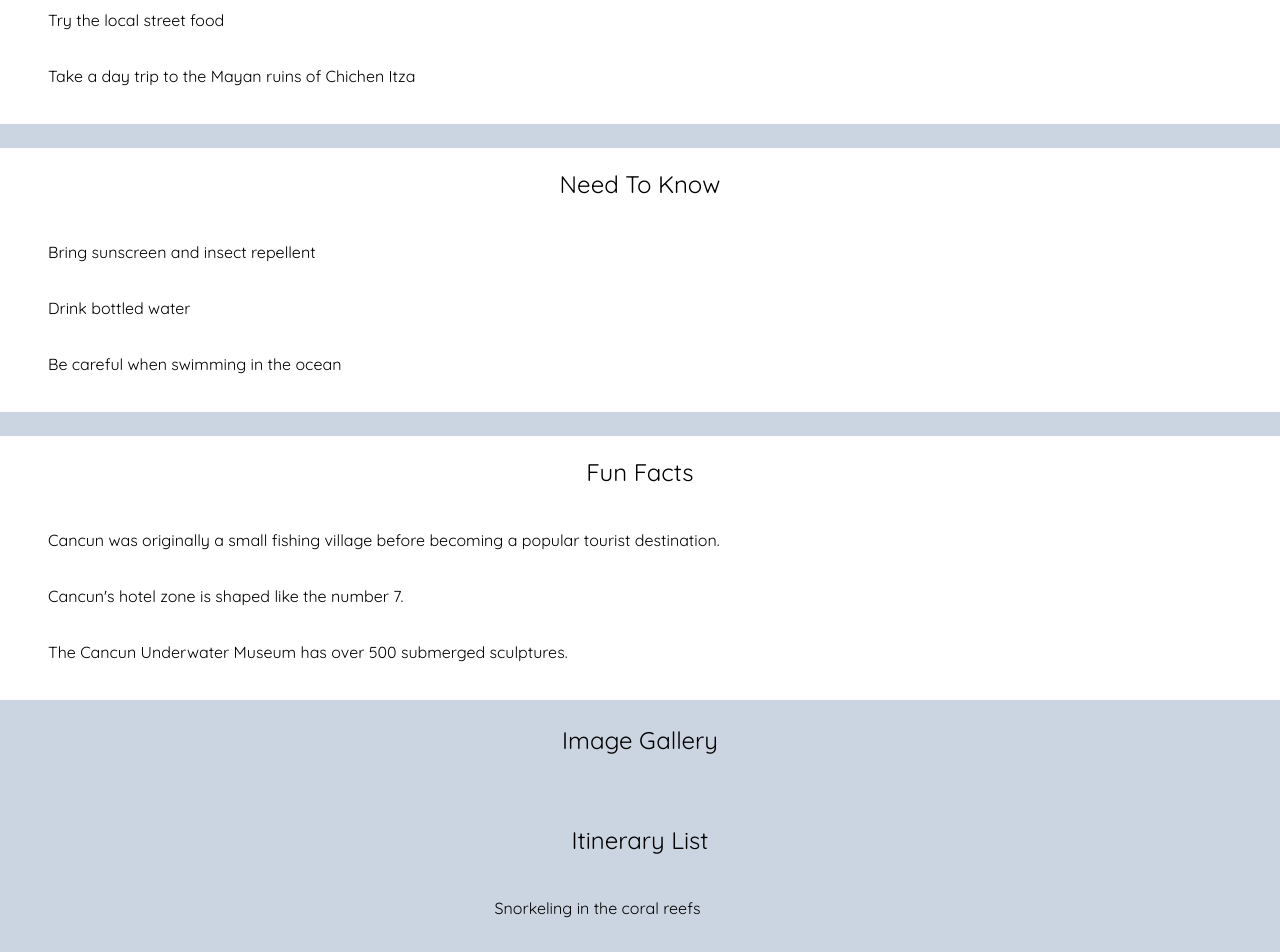
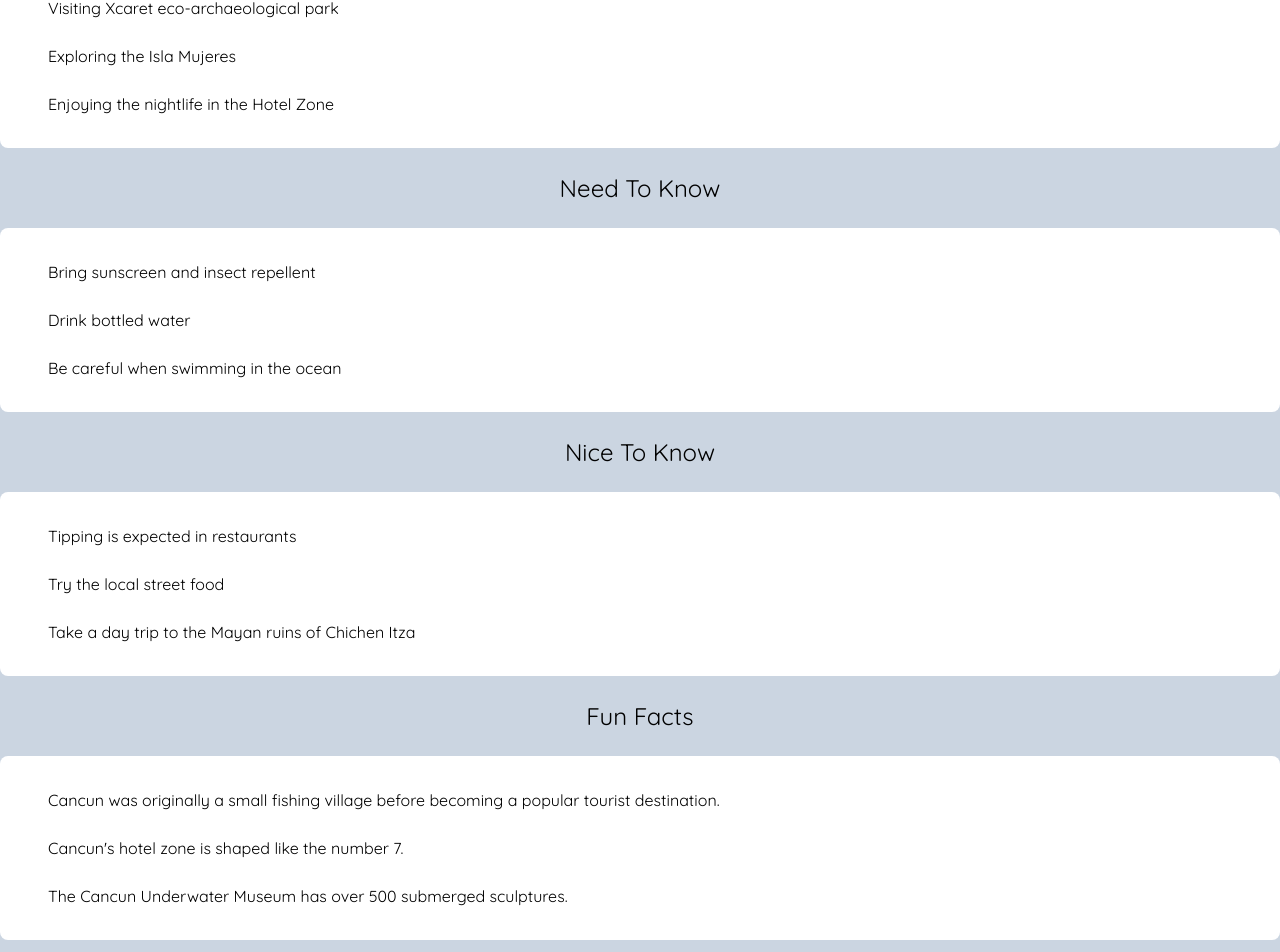
Before and after one commit to jv-devs/travelai, a Next.js app: page /home/planner in a window 1280 px wide. Shown: the part 1664-2616 px from the top of the page. Built offline with nearby package versions, Linux system fonts and the light colour scheme; no server answers; the database is empty; sample sign-in values are in the browser's storage.

Commit message:
replace planner lists with single reusable component

```diff
--- a/app/home/planner/components/FunFacts.tsx
+++ /dev/null
@@ -1,23 +0,0 @@
-'use client'
-
-import { useSelector } from 'react-redux'
-
-import { RootState } from '@/app/store'
-
-export default function FunFacts() {
-  const funFacts: string[] = useSelector(
-    (state: RootState) => state.vacation.funFacts
-  )
-  return (
-    <div className="bg-white px-4 py-5 sm:px-6">
-      <h2 className="pb-6 text-center text-2xl">Fun Facts</h2>
-      <ul role="list">
-        {funFacts.map((string, idx) => (
-          <li key={idx} className="px-6 py-4">
-            {string}
-          </li>
-        ))}
-      </ul>
-    </div>
-  )
-}
--- a/app/home/planner/components/ItineraryList.tsx
+++ /dev/null
@@ -1,23 +0,0 @@
-'use client'
-
-import { useSelector } from 'react-redux'
-
-import { RootState } from '@/app/store'
-
-export default function ItineraryList() {
-  const activities: string[] = useSelector(
-    (state: RootState) => state.vacation.activitySuggestionsList
-  )
-  return (
-    <section className="mx-auto max-w-7xl px-6 py-5 sm:px-6 lg:px-8">
-      <h2 className="pb-6 text-center text-2xl">Itinerary List</h2>
-      <ul role="list">
-        {activities.map((string, idx) => (
-          <li key={idx} className="px-6 py-4">
-            {string}
-          </li>
-        ))}
-      </ul>
-    </section>
-  )
-}
--- a/app/home/planner/components/NeedToKnow.tsx
+++ /dev/null
@@ -1,23 +0,0 @@
-'use client'
-
-import { useSelector } from 'react-redux'
-
-import { RootState } from '@/app/store'
-
-export default function NeedToKnow() {
-  const needToKnow: string[] = useSelector(
-    (state: RootState) => state.vacation.needToKnow
-  )
-  return (
-    <div className="bg-white px-4 py-5 sm:px-6">
-      <h2 className="pb-6 text-center text-2xl">Need To Know</h2>
-      <ul role="list">
-        {needToKnow.map((string, idx) => (
-          <li key={idx} className="px-6 py-4">
-            {string}
-          </li>
-        ))}
-      </ul>
-    </div>
-  )
-}
--- a/app/home/planner/components/NiceToKnow.tsx
+++ /dev/null
@@ -1,23 +0,0 @@
-'use client'
-
-import { useSelector } from 'react-redux'
-
-import { RootState } from '@/app/store'
-
-export default function NiceToKnow() {
-  const niceToKnow: string[] = useSelector(
-    (state: RootState) => state.vacation.niceToKnow
-  )
-  return (
-    <div className="bg-white px-4 py-5 sm:px-6">
-      <h2 className="pb-6 text-center text-2xl">Nice To Know</h2>
-      <ul role="list">
-        {niceToKnow.map((string, idx) => (
-          <li key={idx} className="px-6 py-4">
-            {string}
-          </li>
-        ))}
-      </ul>
-    </div>
-  )
-}
--- /dev/null
+++ b/app/home/planner/components/PlannerList.tsx
@@ -0,0 +1,31 @@
+import { useSelector } from 'react-redux'
+
+import { RootState } from '@/app/store'
+import { VacationArrayKey } from '@/types'
+
+interface Props {
+  listName: VacationArrayKey
+  listTitle: string
+  // palette: string
+}
+
+export default function PlannerList({ listName, listTitle }: Props) {
+  const list: string[] = useSelector(
+    (state: RootState) => state.vacation[listName]
+  )
+
+  return (
+    <div>
+      <h2 className="pb-6 text-center text-2xl">{listTitle}</h2>
+      <ul className="container mx-auto rounded-lg bg-white px-4 py-5 sm:px-6">
+        {list.map((item, idx) => {
+          return (
+            <li key={idx} className="px-6 py-3">
+              {item}
+            </li>
+          )
+        })}
+      </ul>
+    </div>
+  )
+}
--- a/app/home/planner/page.tsx
+++ b/app/home/planner/page.tsx
@@ -8,13 +8,10 @@ import { fade } from '@/lib/animations'
 
 import CustomLoadingAnimation from './components/CustomLoadingAnimation'
 import ExchangeRate from './components/ExchangeRate'
-import FunFacts from './components/FunFacts'
 import ImageGallery from './components/ImageGallery'
 import Intro from './components/Intro'
-import ItineraryList from './components/ItineraryList'
 import LocalPhrases from './components/LocalPhrases'
-import NeedToKnow from './components/NeedToKnow'
-import NiceToKnow from './components/NiceToKnow'
+import PlannerList from './components/PlannerList'
 import Weather from './components/Weather'
 
 export default function Planner() {
@@ -37,11 +34,14 @@ export default function Planner() {
         <Weather />
         <ExchangeRate />
         <LocalPhrases />
-        <NiceToKnow />
-        <NeedToKnow />
-        <FunFacts />
+        <PlannerList
+          listName="activitySuggestionsList"
+          listTitle="Itinerary List"
+        />
+        <PlannerList listName="needToKnow" listTitle="Need To Know" />
+        <PlannerList listName="niceToKnow" listTitle="Nice To Know" />
+        <PlannerList listName="funFacts" listTitle="Fun Facts" />
         <ImageGallery />
-        <ItineraryList />
       </div>
     </motion.main>
   )
--- a/types.d.ts
+++ b/types.d.ts
@@ -75,6 +75,12 @@ type VacationState = {
   images: Image[]
 }
 
+type StringArrayKeys<T> = {
+  [K in keyof T]: T[K] extends string[] ? K : never
+}[keyof T]
+
+type VacationArrayKey = StringArrayKeys<VacationState>
+
 type HistoryType = {
   uid: string
   vacation: VacationState
```
